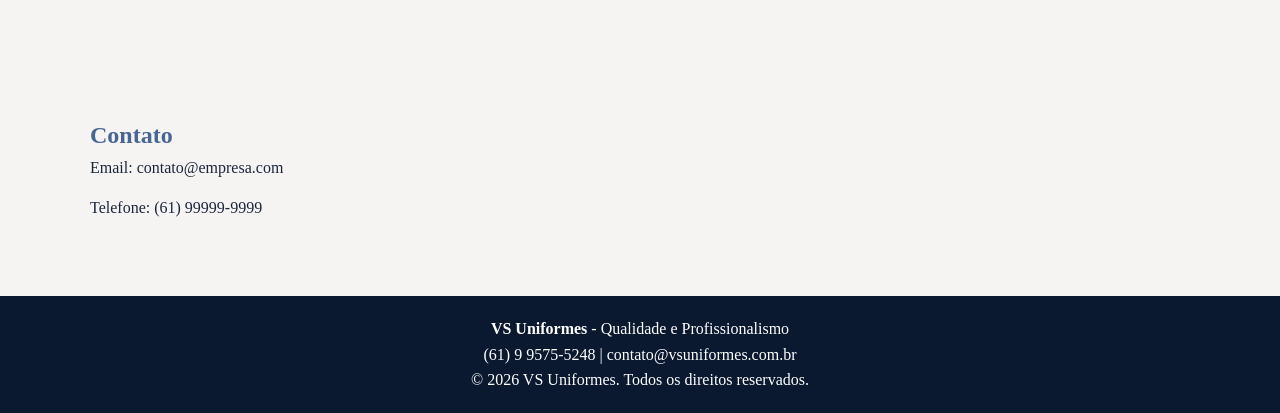
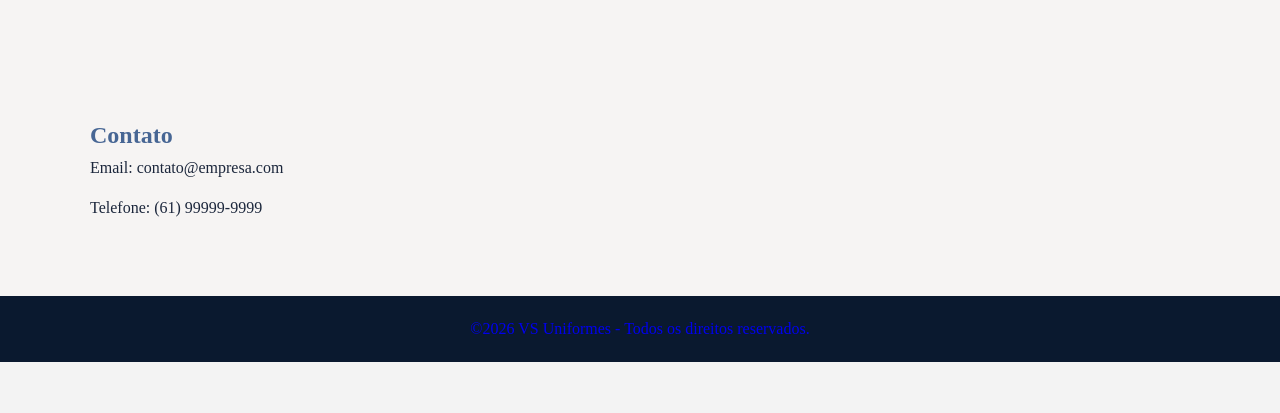
Before and after one commit to kalinca-paz/vsuniformes, a PHP site: page / in a window 1280 px wide. Shown: the part 877-1290 px from the top of the page. After the commit the page ends 1239 px from the top, so only its background shows below. Run offline with PHP 8.4, Linux system fonts and the light colour scheme.

Commit message:
adicionando a página sobremim.php

```diff
--- a/css/style.css
+++ b/css/style.css
@@ -224,6 +224,7 @@ footer {
     color: white;
     text-align: center;
     padding: 20px;
+    justify-content: space-around;
 }
 
 /* ==========================================================================
--- a/index.php
+++ b/index.php
@@ -3,12 +3,13 @@ session_start();
 ?>
 <!DOCTYPE html>
 <html lang="pt-BR">
+<head>
 <meta charset="UTF-8">
 <meta name="viewport" content="width=device-width, initial-scale=1.0">
 <meta http-equiv="X-UA-Compatible" content="IE=edge">
-<link rel="shortcut icon" href="/vsuniformes/img/favicon.ico" type="image/x-icon">
-<link rel="stylesheet" href="/vsuniformes/css/style.css">
-<head>
+<link rel="shortcut icon" href="img/favicon.ico" type="image/x-icon">
+<link rel="stylesheet" href="css/style.css">
+
     <!-- CABEÇALHO PADRÃO HTML -->
 
     <title>Início - VS Uniformes</title>
@@ -26,15 +27,15 @@ session_start();
     <h1>VS uniformes</h1>
     <nav>
         <ul>
-            <li><a href="/vsuniformes/index.php">Início</a></li>
-            <li><a href="/vsuniformes/view/sobre.php">Sobre</a></li>
-            <li><a href="/vsuniformes/view/portifolio.php">Portifólio</a></li>
-            <li><a href="/vsuniformes/view/login.php">Login</a></li>
+            <li><a href="index.php">Início</a></li>
+            <li><a href="view/sobre.php">Sobre</a></li>
+            <li><a href="view/portifolio.php">Portifólio</a></li>
+            <li><a href="view/login.php">Login</a></li>
         </ul>
     </nav>
 </header>
 <?php
-if (isset($SESSION['nome'])) {
+if (isset($_SESSION['nome'])) {
     echo "Bem-vindo," . $_SESSION['nome'];
     if ($_SESSION['tipo']=='admin') {
         echo "<a href='view/painelAdmin.php'>Painel Admin</a> ";
--- a/view/includes/footer.php
+++ b/view/includes/footer.php
@@ -1,15 +1,6 @@
 <!-- footer.php -->
 <footer>
-    <div>
-        <strong>VS Uniformes</strong> - Qualidade e Profissionalismo
-    </div>
-
-    <div>
-        <span>(61) 9 9575-5248</span> |
-        <span>contato@vsuniformes.com.br</span>
-    </div>
-
-    <div>
-        &copy; <?php echo date('Y'); ?> VS Uniformes. Todos os direitos reservados.
+    <div clss="footer">
+        <a href="sobreMim.php">&copy;<?php echo date('Y'); ?> VS Uniformes - Todos os direitos reservados.</a>
     </div>
 </footer>
--- a/view/includes/head.php
+++ b/view/includes/head.php
@@ -2,5 +2,5 @@
 <meta charset="UTF-8">
 <meta name="viewport" content="width=device-width, initial-scale=1.0">
 <meta http-equiv="X-UA-Compatible" content="IE=edge">
-<link rel="shortcut icon" href="/vsuniformes/img/favicon.ico" type="image/x-icon">
-<link rel="stylesheet" href="/vsuniformes/css/style.css">
+<link rel="shortcut icon" href="../img/favicon.ico" type="image/x-icon">
+<link rel="stylesheet" href="../css/style.css">
--- a/view/sobre.php
+++ b/view/sobre.php
@@ -1,11 +1,11 @@
 <!DOCTYPE html>
 <html lang="pt-BR">
 <head>
-    <?php include 'includes/head.php';?>
+    <?php include 'includes/head.php'; ?>
     <title>Sobre Nós</title>
 </head>
 <body>
-    <?php include 'includes/menu.php';?>
+    <?php include 'includes/menu.php'; ?>
 
 <!-- SOBRE -->
     <section>
@@ -37,5 +37,7 @@
     </div>
 </section>
 
+<?php include 'includes/footer.php'; ?>
+
 </body>
 </html>
```
Also changed, not shown: view/includes/menu.php (+4 -4 lines), view/sobreMim.php (added, +21 -0 lines).
